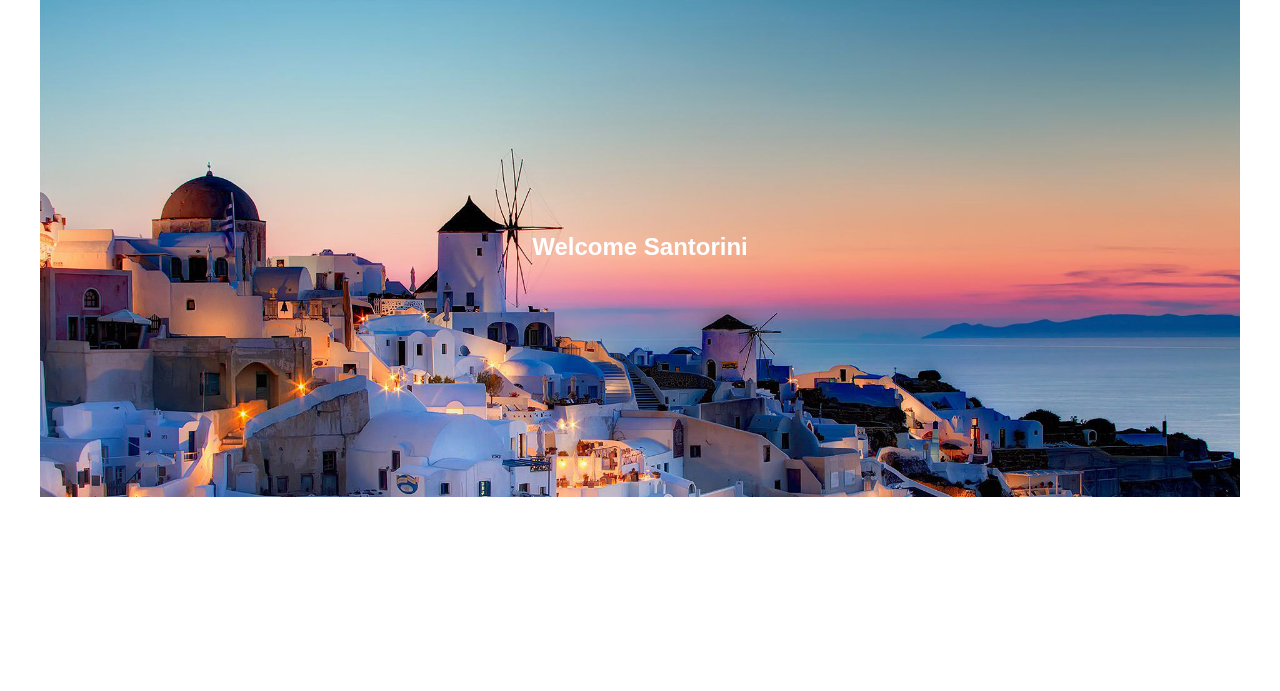
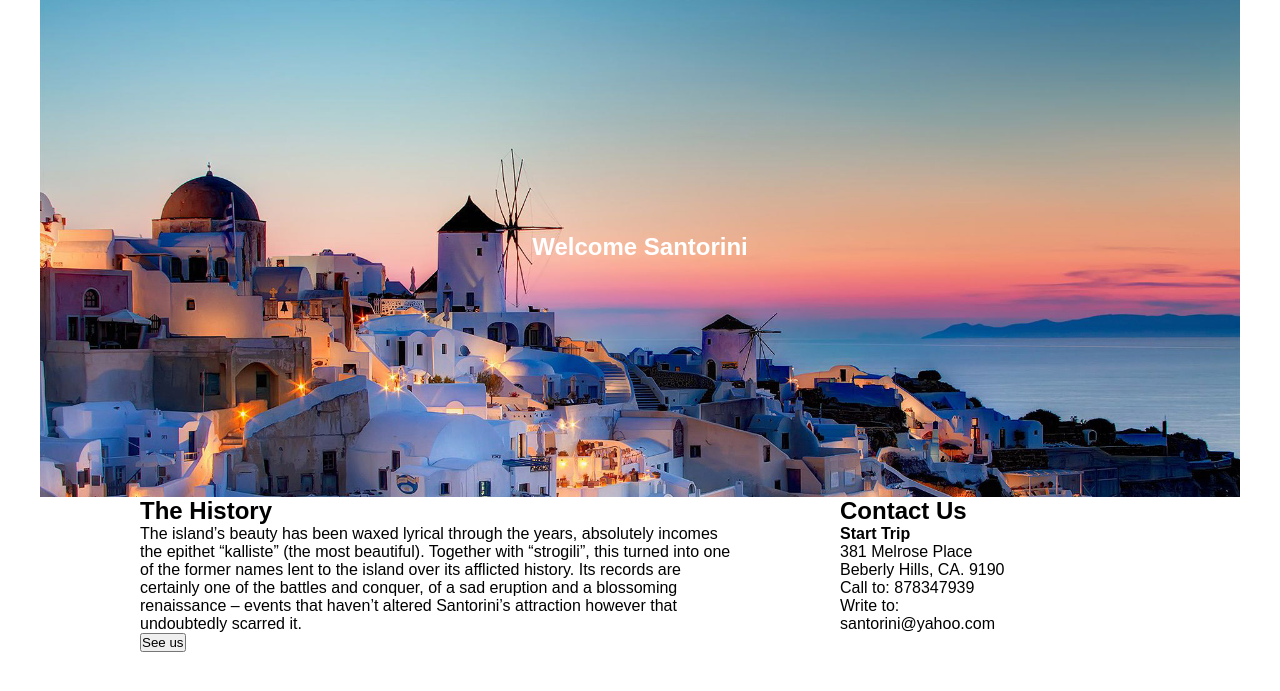
Before and after one commit to Yelitza3125/mi-pagina-reto2, a plain HTML site: page index.html in a window 1280 px wide. Shown: the part 103-794 px from the top of the page. Drawn offline with Linux system fonts and the light colour scheme; a web font is replaced by a local one.

Commit message:
Estructura de la primera sección en html

```diff
--- a/index.html
+++ b/index.html
@@ -38,7 +38,24 @@
                 <h1 class="capitalize">welcome santorini</h1>
             </section>
         </div>
-
+        <!--first-section-->
+        <div class="row">
+            <div class="col-xs-12">
+                <section class="first-section">
+                    <div class="col-xs-offset-1 col-xs-6">
+                        <h1 class="capitalize">the history</h1>
+                        <p>The island’s beauty has been waxed lyrical through the years, absolutely incomes the epithet “kalliste” (the most beautiful). Together with “strogili”, this turned into one of the former names lent to the island over its afflicted history. Its records are certainly one of the battles and conquer, of a sad eruption and a blossoming renaissance – events that haven’t altered Santorini’s attraction however that undoubtedly scarred it.</p>
+                        <input type="button" value="See us">
+                    </div>
+                    <div class=" col-xs-offset-1 col-xs-2">
+                        <h1 class="capitalize">contact us</h1>
+                        <h4 class="capitalize"> start trip</h4>
+                        <p>381 Melrose Place <br>Beberly Hills, CA. 9190 <br>Call to: 878347939 <br>
+                        Write to: santorini@yahoo.com</p>
+                    </div>
+                </section>
+            </div>
+        </div>
 
     </div>
     <script src="js/app.js"></script>
```
